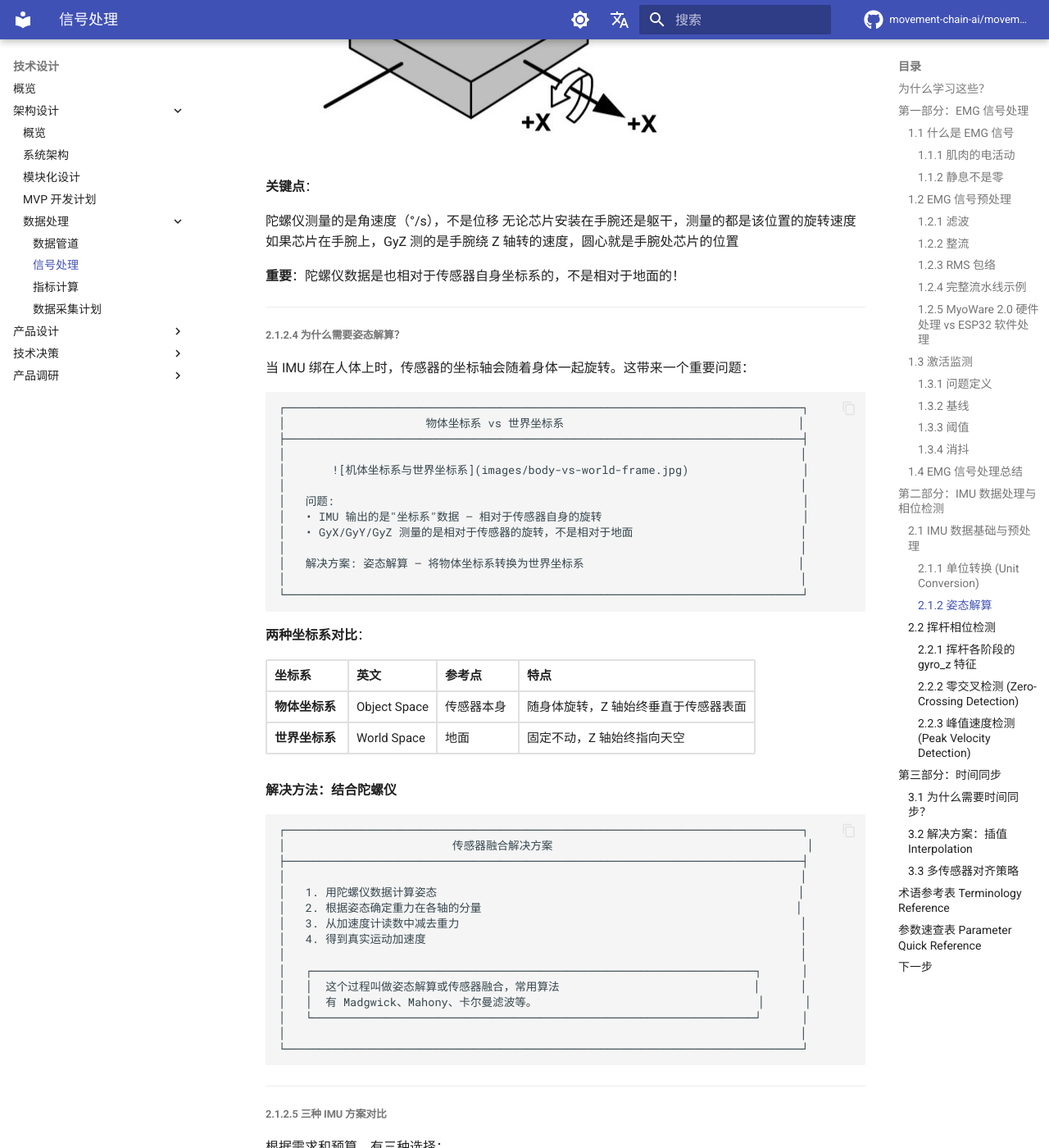
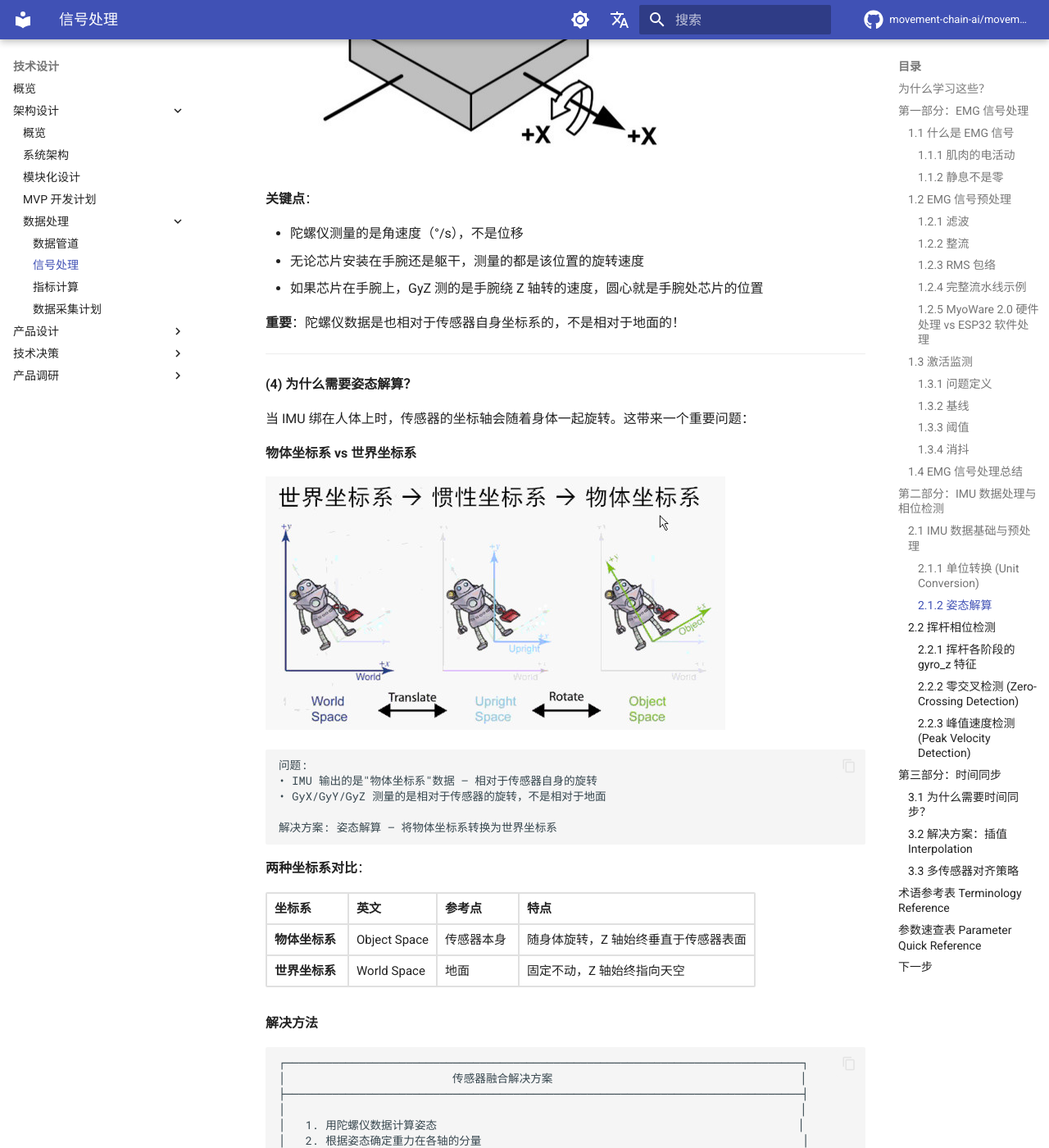
Before and after one commit to movement-chain-ai/movement-chain-docs, an MkDocs documentation site: the page built from docs/zh/design/architecture/data-processing/signal-processing.md, in a window 1280 px wide and 1400 px high, scrolled down 24083 px. Shown: the whole window at 82% size. Built offline with MkDocs 1.6.1 and Material for MkDocs 9.7.7, drawn with Linux system fonts in a browser that asks for light colours; comment, search, counter and statistics services are not loaded; the version menu is left out; some of the changed text lies outside the part shown.

Commit message:
docs: 优化姿态解算子章节格式
- 将 2.1.2.x 五级标题改为 (1)~(8) 编号格式
- 修复图片显示问题：将图片移出代码块

Co-Authored-By: Claude Opus 4.5 <noreply@anthropic.com>

````diff
--- a/docs/zh/design/architecture/data-processing/signal-processing.md
+++ b/docs/zh/design/architecture/data-processing/signal-processing.md
@@ -1043,7 +1043,7 @@ gyro_dps = raw_gyro / 131.0     # LSB → °/s (degrees per second)
 
 姿态解算是 IMU 数据处理的核心步骤，将传感器的原始数据转换为世界坐标系下的姿态信息。
 
-##### 2.1.2.1 IMU 芯片的坐标轴定义
+**(1) IMU 芯片的坐标轴定义**
 
 以 **MPU6050** 为例，芯片的三个坐标轴方向：
 
@@ -1059,7 +1059,7 @@ gyro_dps = raw_gyro / 131.0     # LSB → °/s (degrees per second)
 
 ---
 
-##### 2.1.2.2 加速度计数据详解 (AcX, AcY, AcZ)
+**(2) 加速度计数据详解 (AcX, AcY, AcZ)**
 
 加速度计测量的是**线性运动**（平移），输出三轴加速度数据。
 
@@ -1127,11 +1127,6 @@ IMU 加速度计测量的是**比力 (Specific Force)**，或者理解为：传
 ├─ 重力分量：[0, 0.707g, 0.707g]
 └─ 实际加速度 = [0, 0.707g, 0.707g] - [0, 0.707g, 0.707g] = [0, 0, 0]
 
-所以完整流程是：
-
-陀螺仪数据 → 姿态解算 → 得到芯片姿态（旋转矩阵/四元数）
-                              ↓
-加速度计数据 ──────────→ 用姿态计算重力分量 → 减去重力 → 实际加速度
 ```
 
 **关键结论**：
@@ -1151,11 +1146,17 @@ IMU 加速度计测量的是**比力 (Specific Force)**，或者理解为：传
 │   └────────────────────────────────────┘                                    │
 │                                                                             │
 └─────────────────────────────────────────────────────────────────────────────┘
-```
-
----
-
-##### 2.1.2.3 陀螺仪数据详解 (GyX, GyY, GyZ)
+
+所以完整流程是：
+
+陀螺仪数据 → 姿态解算 → 得到芯片姿态（旋转矩阵/四元数）
+                              ↓
+加速度计数据 ──────────→ 用姿态计算重力分量 → 减去重力 → 实际加速度
+```
+
+---
+
+**(3) 陀螺仪数据详解 (GyX, GyY, GyZ)**
 
 陀螺仪测量的是**旋转运动**，输出三轴角速度数据。
 
@@ -1173,35 +1174,29 @@ IMU 加速度计测量的是**比力 (Specific Force)**，或者理解为：传
 
 **关键点**：
 
-陀螺仪测量的是角速度（°/s），不是位移
-无论芯片安装在手腕还是躯干，测量的都是该位置的旋转速度
-如果芯片在手腕上，GyZ 测的是手腕绕 Z 轴转的速度，圆心就是手腕处芯片的位置
+- 陀螺仪测量的是角速度（°/s），不是位移
+- 无论芯片安装在手腕还是躯干，测量的都是该位置的旋转速度
+- 如果芯片在手腕上，GyZ 测的是手腕绕 Z 轴转的速度，圆心就是手腕处芯片的位置
 
 
 **重要**：陀螺仪数据是也相对于传感器自身坐标系的，不是相对于地面的！
 
 ---
 
-##### 2.1.2.4 为什么需要姿态解算？
+**(4) 为什么需要姿态解算？**
 
 当 IMU 绑在人体上时，传感器的坐标轴会随着身体一起旋转。这带来一个重要问题：
 
-```text
-
-
-┌─────────────────────────────────────────────────────────────────────────────┐
-│                     物体坐标系 vs 世界坐标系                                   │
-├─────────────────────────────────────────────────────────────────────────────┤
-│                                                                             │
-│       ![机体坐标系与世界坐标系](images/body-vs-world-frame.jpg)                 │
-│                                                                             │
-│   问题:                                                                      │
-│   • IMU 输出的是"坐标系"数据 — 相对于传感器自身的旋转                              │
-│   • GyX/GyY/GyZ 测量的是相对于传感器的旋转，不是相对于地面                         │
-│                                                                             │
-│   解决方案: 姿态解算 — 将物体坐标系转换为世界坐标系                                │
-│                                                                             │
-└─────────────────────────────────────────────────────────────────────────────┘
+**物体坐标系 vs 世界坐标系**
+
+![机体坐标系与世界坐标系](images/body-vs-world-frame.jpg)
+
+```text
+问题:
+• IMU 输出的是"物体坐标系"数据 — 相对于传感器自身的旋转
+• GyX/GyY/GyZ 测量的是相对于传感器的旋转，不是相对于地面
+
+解决方案: 姿态解算 — 将物体坐标系转换为世界坐标系
 ```
 
 **两种坐标系对比**：
@@ -1212,21 +1207,21 @@ IMU 加速度计测量的是**比力 (Specific Force)**，或者理解为：传
 | **物体坐标系** | Object Space| 传感器本身 | 随身体旋转，Z 轴始终垂直于传感器表面 |
 | **世界坐标系** | World Space | 地面 | 固定不动，Z 轴始终指向天空 |
 
-**解决方法：结合陀螺仪**
-
-```text
-┌─────────────────────────────────────────────────────────────────────────────┐
-│                         传感器融合解决方案                                      │
+**解决方法**
+
+```text
+┌─────────────────────────────────────────────────────────────────────────────┐
+│                         传感器融合解决方案                                     │
 ├─────────────────────────────────────────────────────────────────────────────┤
 │                                                                             │
 │   1. 用陀螺仪数据计算姿态                                                      │
-│   2. 根据姿态确定重力在各轴的分量                                               │
+│   2. 根据姿态确定重力在各轴的分量                                                │
 │   3. 从加速度计读数中减去重力                                                   │
 │   4. 得到真实运动加速度                                                        │
 │                                                                             │
 │   ┌──────────────────────────────────────────────────────────────────┐      │
 │   │  这个过程叫做姿态解算或传感器融合，常用算法                             │      │
-│   │  有 Madgwick、Mahony、卡尔曼滤波等。                                 │      │
+│   │  有 Madgwick、Mahony、卡尔曼滤波等。                                 │     │
 │   └──────────────────────────────────────────────────────────────────┘      │
 │                                                                             │
 └─────────────────────────────────────────────────────────────────────────────┘
@@ -1234,7 +1229,7 @@ IMU 加速度计测量的是**比力 (Specific Force)**，或者理解为：传
 
 ---
 
-##### 2.1.2.5 三种 IMU 方案对比
+**(5) 三种 IMU 方案对比**
 
 根据需求和预算，有三种选择：
 
@@ -1280,7 +1275,7 @@ IMU 加速度计测量的是**比力 (Specific Force)**，或者理解为：传
 
 ---
 
-##### 2.1.2.6 姿态解算算法简介
+**(6) 姿态解算算法简介**
 
 如果使用基础 IMU (如 MPU6050 原始模式)，需要自己实现姿态解算：
 
@@ -1298,7 +1293,7 @@ IMU 加速度计测量的是**比力 (Specific Force)**，或者理解为：传
 │          ▼                   ▼                                              │
 │   ┌─────────────────────────────────────┐                                   │
 │   │         传感器融合算法                 │                                   │
-│   │  (Madgwick / Mahony / Kalman)        │                                   │
+│   │  (Madgwick / Mahony / Kalman)        │                                  │
 │   └──────────────┬──────────────────────┘                                   │
 │                  │                                                          │
 │                  ▼                                                          │
@@ -1343,7 +1338,7 @@ IMU 加速度计测量的是**比力 (Specific Force)**，或者理解为：传
 
 ---
 
-##### 2.1.2.7 Python 实现示例
+**(7) Python 实现示例**
 
 使用 `ahrs` 库实现 Madgwick 姿态解算：
 
@@ -1443,7 +1438,7 @@ print(f"Yaw: {euler[-1, 2]:.2f}°")
 
 ---
 
-##### 2.1.2.8 姿态解算在高尔夫分析中的应用
+**(8) 姿态解算在高尔夫分析中的应用**
 
 ```text
 ┌─────────────────────────────────────────────────────────────────────────────┐
````
